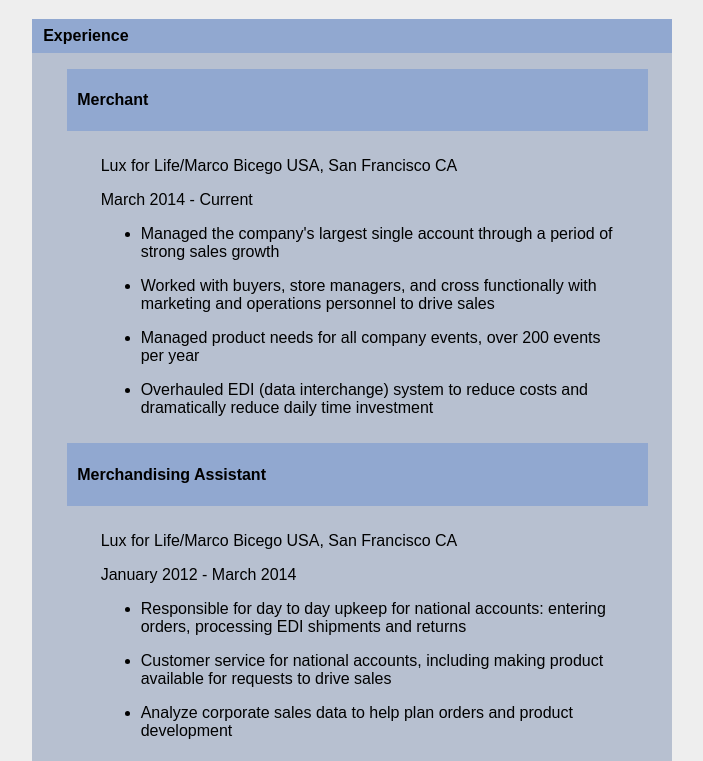
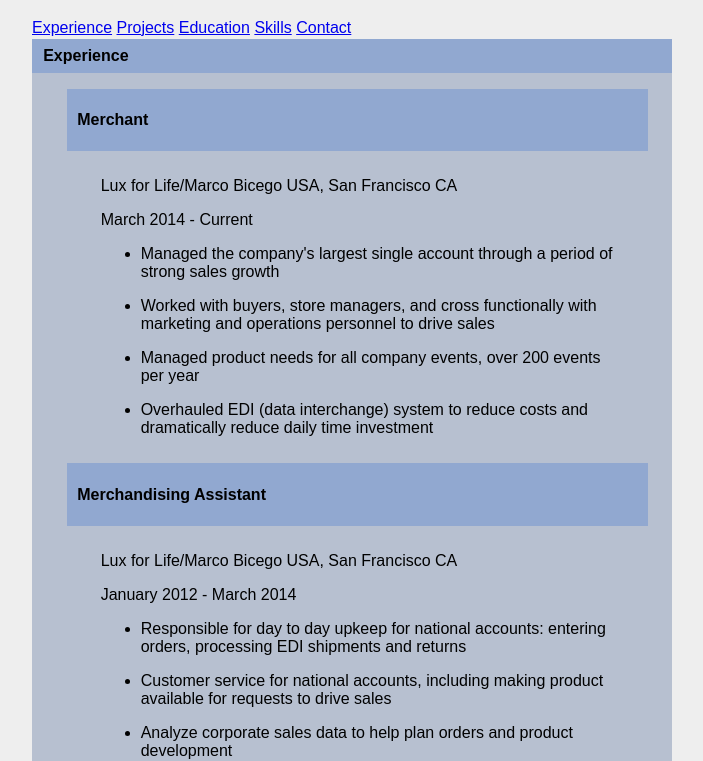
Before and after one commit to j-fro/j-fro.github.io, a plain HTML site: page resume.html in a window 1280 px wide. Shown: the part 61-822 px from the top of the page, without its empty margins (288-991 px from the left). Drawn offline with Linux system fonts and the light colour scheme.

Commit message:
Initial navbar commit

```diff
--- a/resume.html
+++ b/resume.html
@@ -18,6 +18,13 @@
         <header>
             <h1>Jacob Froman</h1>
         <header>
+        <nav>
+            <a href="#">Experience</a>
+            <a href="#">Projects</a>
+            <a href="#">Education</a>
+            <a href="#">Skills</a>
+            <a href="#">Contact</a>
+        </nav>
         <div id="accordion">
             <h3>Experience</h3>
             <div>
```
